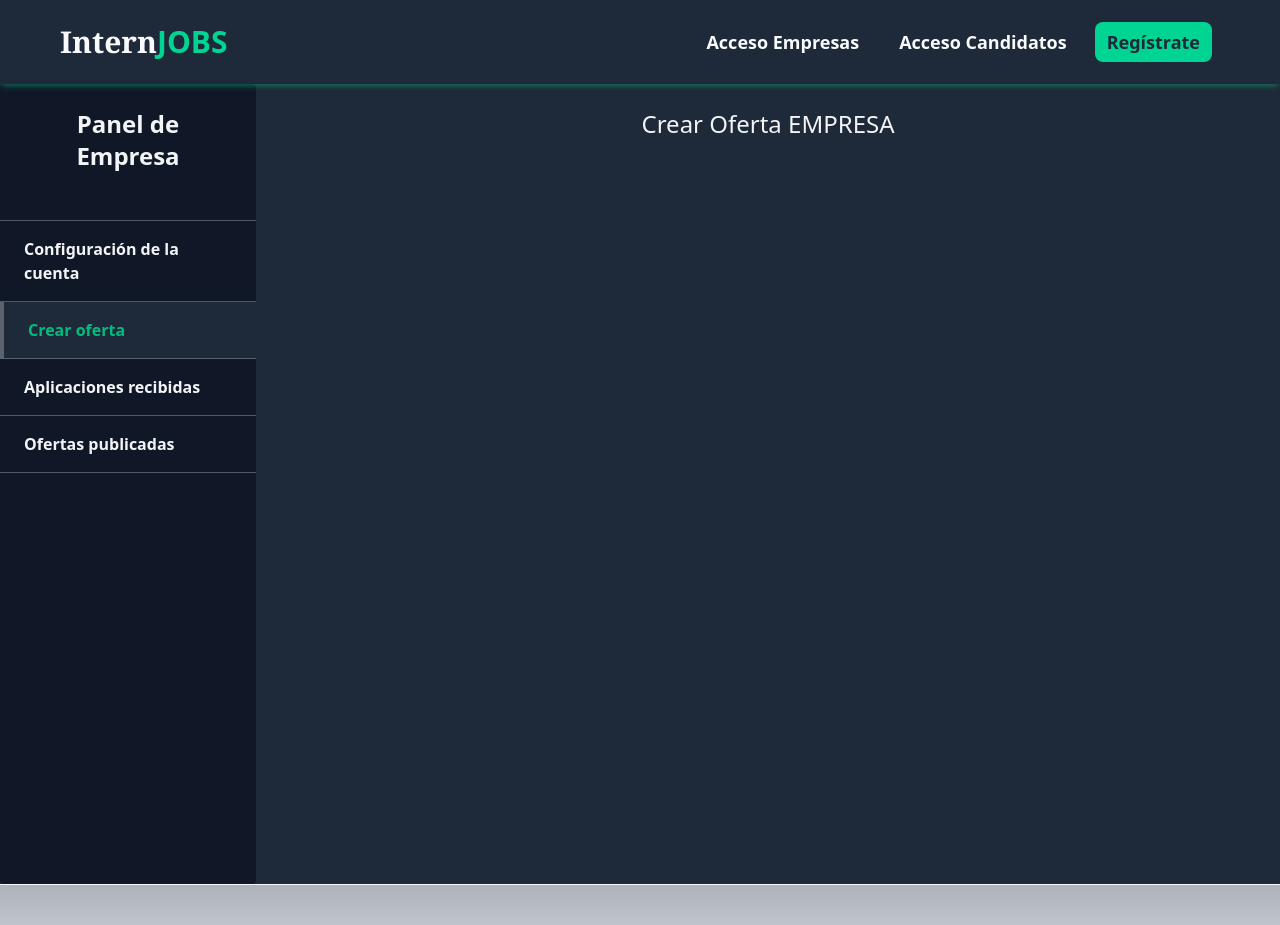
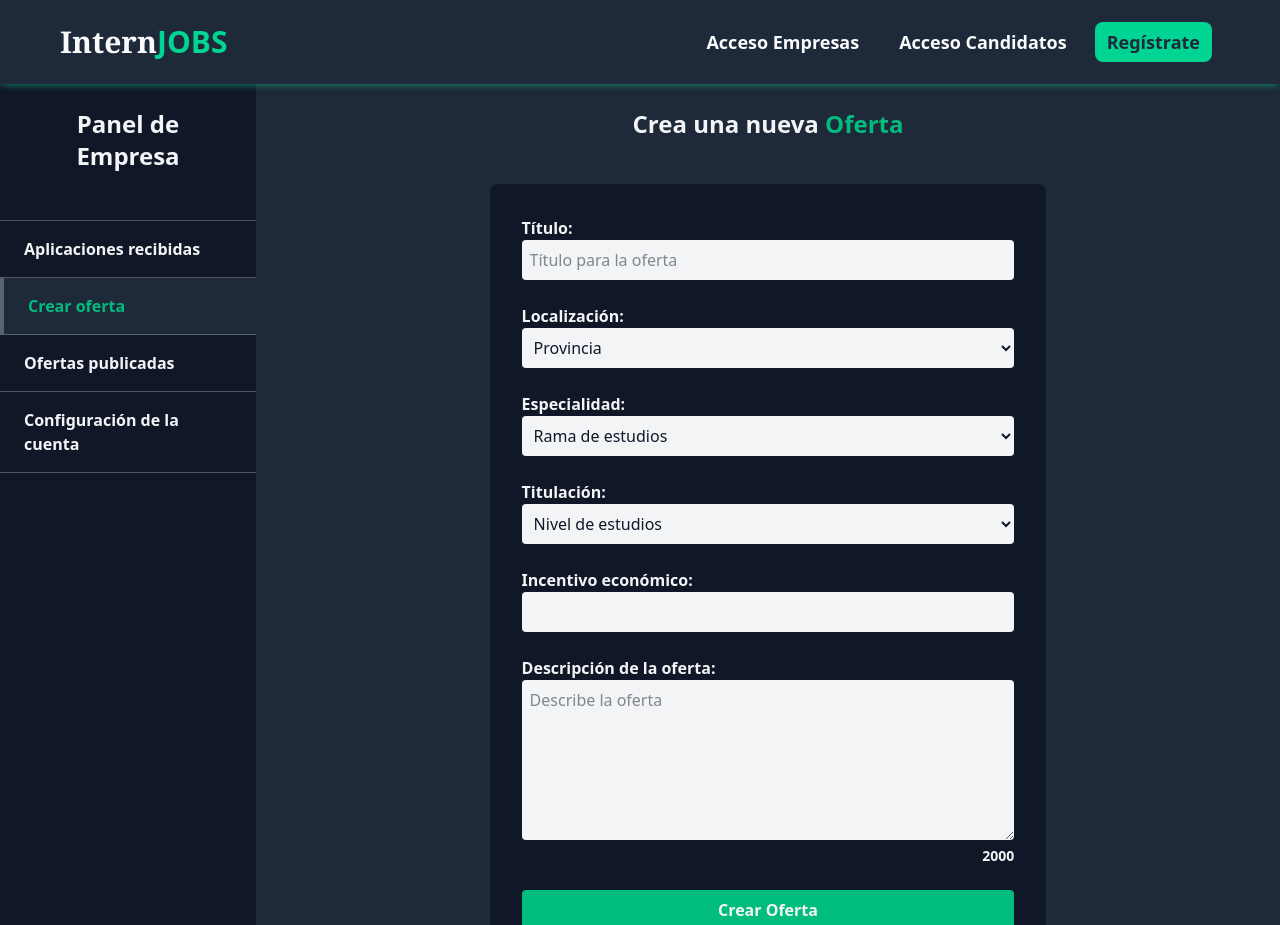
Before and after one commit to oserranom/InternJobs, a Vue app in the folder Frontend/: page /company/profile/create_offer in a window 1280 px wide. Shown: the top 925 px of the page. Built offline with nearby package versions, Linux system fonts and the light colour scheme; no server answers.

Commit message:
form jobOffer

```diff
--- a/Frontend/src/components/company/CompanyAccountSettings.vue
+++ b/Frontend/src/components/company/CompanyAccountSettings.vue
@@ -1,5 +1,5 @@
 <script setup>
-    import { onMounted, reactive } from 'vue';
+    import { onMounted, reactive, computed } from 'vue';
     import { useRouter } from 'vue-router';
     import { useCompanyStore } from '@/stores/companies';
     import Alert from '../Alert.vue';
@@ -64,7 +64,7 @@
 
             showAlert('success', 'Datos guardados');
             setTimeout(() => {
-                //router.push();
+                router.push({ name: 'CompanyProfile'});
             }, 3500);
 
 
@@ -74,11 +74,16 @@
         }
     }
 
+    const maxLength = 2000;
+
+    const restCaracts = computed(()=>{
+        return maxLength - company.description.length;
+    });
 
 </script>
 
 <template>
-    <h1 class="text-center text-2xl font-semibold">Datos de mi <span class="text-emerald-500">Empresa</span></h1>
+    <h1 class="text-center text-2xl font-semibold">Modifica los datos de tu <span class="text-emerald-500">Empresa</span></h1>
     <div class="flex justify-center text-gray-100 p-6 mt-5">
         <form
             class="md:w-3/5 rounded-lg bg-gray-900 p-5"
@@ -129,8 +134,14 @@
                     name="description"
                     id="description"
                     v-model="company.description"
+                    :maxlength="maxLength"
                 >
                 </textarea>
+                <p
+                    class="text-right text-sm"
+                    :class="[restCaracts < 100 ? 'text-red-500' : 'text-gray-100']"
+                >{{ restCaracts }}
+                </p>
             </div>
 
             <div class="p-3 -mb-2">
--- a/Frontend/src/components/company/CreateJobOffer.vue
+++ b/Frontend/src/components/company/CreateJobOffer.vue
@@ -1,7 +1,203 @@
 <script setup>
+    import { computed, reactive } from 'vue';
+    import { useRouter } from 'vue-router';
+    import { useCompanyStore } from '@/stores/companies';
+    import Alert from '../Alert.vue';
+    import { updateCompany } from '@/services/companyService'
+
+    const companyStore = useCompanyStore();
+    const router = useRouter();
+
+    const jobOffer = reactive({
+        title: '',
+        description: '',
+        location: '',
+        salary: '',
+        education_level: '',
+        study_field: ''
+    });
+
+    const alert = reactive({
+        type: '',
+        message: ''
+    });
+
+    const deleteAlert = ()=>{
+        setTimeout(()=>{
+            alert.message = ''
+        }, 3000);
+    }
+
+    const showAlert = (type, message) =>{
+        alert.type = type;
+        alert.message = message;
+
+        deleteAlert();
+    }
+
+
+    const formValidation = async ()=>{
+        if(Object.values(jobOffer).includes('')){
+            showAlert('error', 'Todos los campos son requeridos');
+            return;
+        }
+
+        handleSubmit();
+    }
+
+    const handleSubmit = async ()=>{
+        try {
+            const response = 1;
+            console.log(response);
+
+            showAlert('success', 'Datos guardados');
+            setTimeout(() => {
+                router.push({ name: 'CompanyProfile'});
+            }, 3500);
+
+
+        } catch (error) {
+            console.log(error);
+            showAlert('error', error);
+        }
+    }
+
+    const maxLength = 2000;
+
+    const restCaracts = computed(()=>{
+        return maxLength - jobOffer.description.length;
+    });
+
 
 </script>
 
 <template>
-    <h1 class="text-center text-2xl">Crear Oferta EMPRESA</h1>
+    <h1 class="text-center text-2xl font-semibold">Crea una nueva <span class="text-emerald-500">Oferta</span></h1>
+    <div class="flex justify-center text-gray-100 p-6 mt-5">
+        <form
+            class="md:w-3/5 rounded-lg bg-gray-900 p-5"
+            @submit.prevent="formValidation"
+        >
+            <div class="w-full p-3">
+                <label for="title" class="block w-full font-semibold">Título: </label>
+                <input
+                    class="bg-gray-100 rounded w-full p-2 text-gray-900"
+                    type="text"
+                    id="title"
+                    name="title"
+                    placeholder="Título para la oferta"
+                >
+            </div>
+
+            <div class="w-full p-3">
+                <label for="location" class="block w-full font-semibold">Localización: </label>
+                <select
+                    v-model="jobOffer.location"
+                    class=" bg-gray-100 text-gray-900 w-full rounded p-2"
+                    id="location"
+                >
+                    <option disabled value="">Provincia</option>
+                    <option value="Barcelona">Barcelona</option>
+                    <option value="Sevilla">Sevilla</option>
+                    <option value="Madrid">Madrid</option>
+                    <option value="Malaga">Málaga</option>
+                    <option value="Valencia">Valencia</option>
+                    <option value="Zaragoza">Zaragoza</option>
+                </select>
+            </div>
+
+            <div class="w-full p-3">
+                <label for="study_field" class="block w-full font-semibold">Especialidad: </label>
+                <select
+                    v-model="jobOffer.study_field"
+                    class=" bg-gray-100 text-gray-900 w-full rounded p-2"
+                    id="study_field"
+                >
+                    <option disabled value="">Rama de estudios</option>
+                    <option value="it">Informática y telecomunicaciones</option>
+                    <option value="márketing">Comercio y marketing</option>
+                    <option value="sanidad">Sanidad</option>
+                    <option value="química">Química</option>
+                    <option value="electricidad">Eelectricidad</option>
+                    <option value="fab/mec">Fabricación y mecánica</option>
+                </select>
+            </div>
+
+
+            <div class="w-full p-3">
+                <label for="education_level" class="block w-full font-semibold">Titulación: </label>
+                <select
+                    v-model="jobOffer.education_level"
+                    class=" bg-gray-100 text-gray-900 w-full rounded p-2"
+                    id="education_level"
+                >
+                    <option disabled value="">Nivel de estudios</option>
+                    <option value="CFGM">CFGM</option>
+                    <option value="CFGS">CFGS</option>
+                </select>
+            </div>
+
+
+            <div class="w-full p-3">
+                <label for="salary" class="block w-full font-semibold">Incentivo económico: </label>
+                <input
+                    class="bg-gray-100 rounded w-full p-2 text-gray-900"
+                    type="number"
+                    id="salary"
+                    name="salary"
+                    min="0"
+                    max="2000"
+                    step="50"
+                    required
+                    v-model.number="jobOffer.salary"
+                >
+            </div>
+
+            <div class="w-full p-3">
+                    <label for="description" class="block font-semibold">Descripción de la oferta: </label>
+                    <textarea
+                        name="description"
+                        id="description"
+                        class="w-full bg-gray-100 rounded text-gray-900 p-2 min-h-40"
+                        placeholder="Describe la oferta"
+                        v-model="jobOffer.description"
+                        :maxlength="maxLength"
+                    ></textarea>
+                    <p
+                        class="text-sm text-right font-semibold"
+                        :class="[restCaracts < 100 ? 'text-red-500' : 'text-gray-100']"
+                    >{{ restCaracts }}</p>
+            </div>
+
+            <div class="p-3 -mb-2">
+                <input
+                    type="submit"
+                    value="Crear Oferta"
+                    class="bg-emerald-500 p-2 rounded font-semibold cursor-pointer w-full  hover:bg-emerald-600 transition"
+                >
+            </div>
+
+            <div class="p-3 block -mb-2">
+                <Transition name="fade">
+                    <Alert
+                        v-if="alert.message"
+                        :alert="alert"
+                    />
+                </Transition>
+            </div>
+
+        </form>
+
+    </div>
+
 </template>
+
+<style scoped>
+    /*Este style solo afecta al desvanecimiento de la Alert*/
+    .fade-enter-active, .fade-leave-active {
+    transition: opacity 1s ease;
+    }
+    .fade-enter-from, .fade-leave-to {
+    opacity: 0;
+    }
+</style>
--- a/Frontend/src/router/index.js
+++ b/Frontend/src/router/index.js
@@ -83,7 +83,7 @@ const router = createRouter({
         {
           path: '',
           name: 'CompanyProfile',
-          redirect: { name: 'CompanyConfig'}
+          redirect: { name: 'Applications'}
         },
         {
           path: 'config',
--- a/Frontend/src/views/profile/CompanyProfileView.vue
+++ b/Frontend/src/views/profile/CompanyProfileView.vue
@@ -6,10 +6,10 @@
     const router = useRouter();
 
     const menuItems = [
-        { name: 'Configuración de la cuenta', routeName: 'CompanyConfig'},
+        { name: 'Aplicaciones recibidas', routeName: 'Applications' },
         { name: 'Crear oferta', routeName: 'CreateOffer' },
-        { name: 'Aplicaciones recibidas', routeName: 'Applications' },
-        { name: 'Ofertas publicadas', routeName: 'PublishedOffers'}
+        { name: 'Ofertas publicadas', routeName: 'PublishedOffers'},
+        { name: 'Configuración de la cuenta', routeName: 'CompanyConfig'}
     ]
 
     const goTo = (routeName)=>{
```
